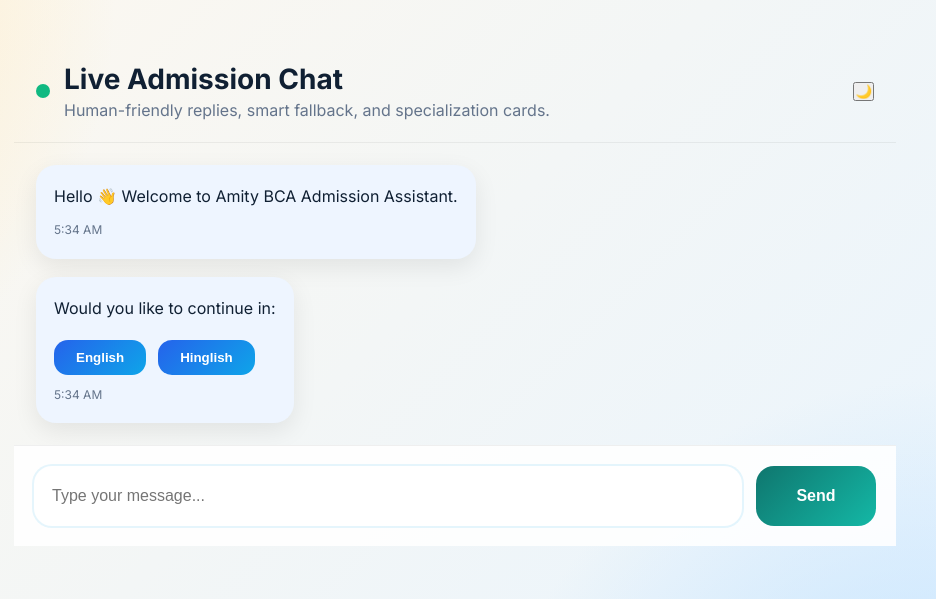
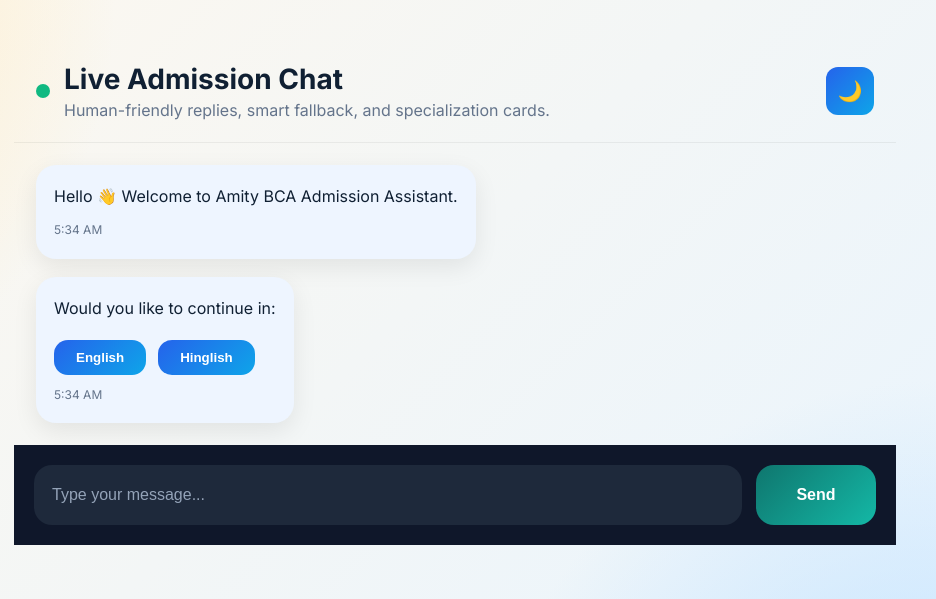
Before and after one commit to Bushra2711/amity-chatbot, a plain HTML site: page templates/index.html in a window 1280 px wide. Shown: the top 599 px of the page, 344-1280 px from the left. Drawn offline with Linux system fonts and the light colour scheme.

Commit message:
Refactor styles for dark mode and input elements
Updated styles for various elements including message input and dark mode toggle.

```diff
--- a/static/style.css
+++ b/static/style.css
@@ -381,9 +381,9 @@
 
     padding:20px;
 
-    border-top:1px solid rgba(0,0,0,0.06);
+    border-top:none;
 
-    background:rgba(255,255,255,0.9);
+    background:#0f172a;
 }
 
 #messageInput{
@@ -401,9 +401,15 @@
 
     outline:none;
 
-    background:white;
+    background:#1e293b;
 
-    box-shadow:0 0 0 2px rgba(14,165,233,0.1);
+    color:white;
+
+    box-shadow:none;
+}
+
+#messageInput::placeholder{
+    color:#94a3b8;
 }
 
 #sendButton{
@@ -781,3 +787,16 @@
         width:100%;
     }
 }
+.dark-mode-toggle{
+    border:none;
+    background:linear-gradient(135deg,#2563eb,#0ea5e9);
+    color:white;
+    width:48px;
+    height:48px;
+    border-radius:12px;
+    cursor:pointer;
+    font-size:20px;
+    display:flex;
+    align-items:center;
+    justify-content:center;
+}
```
